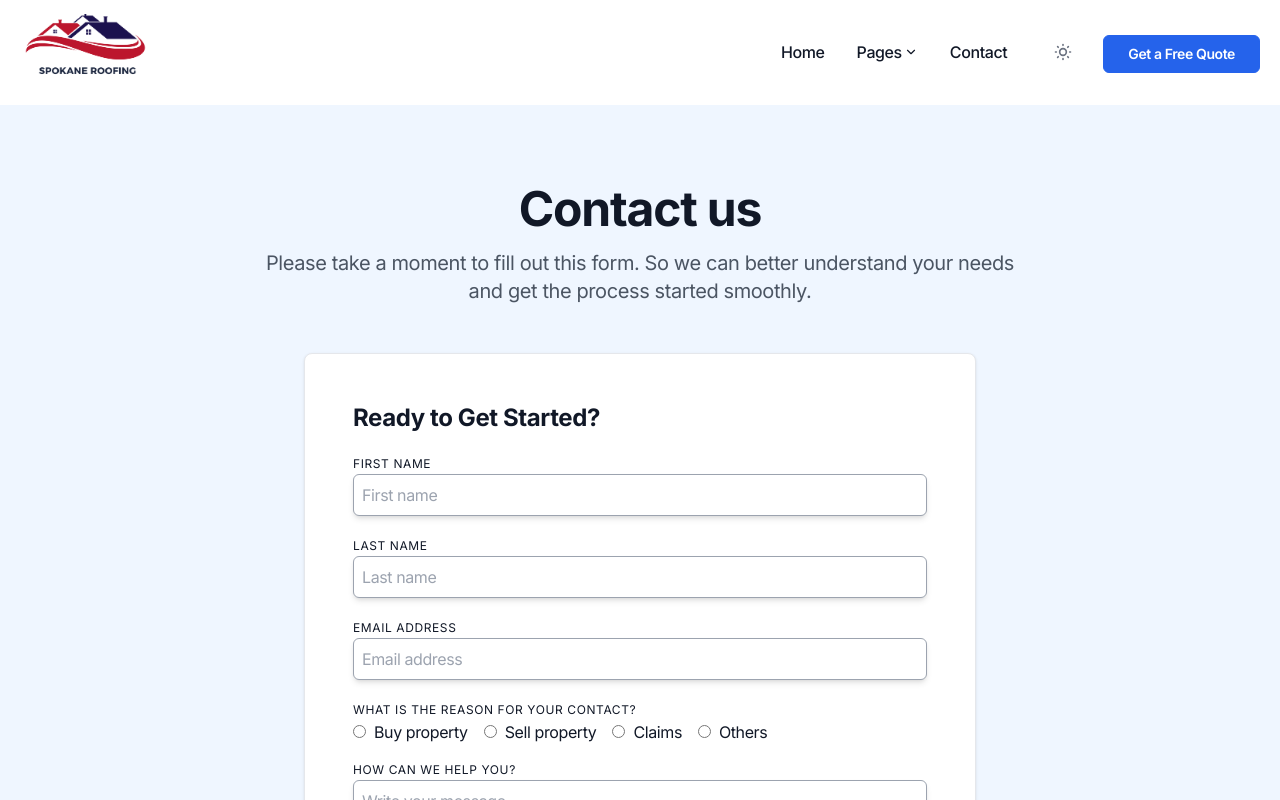
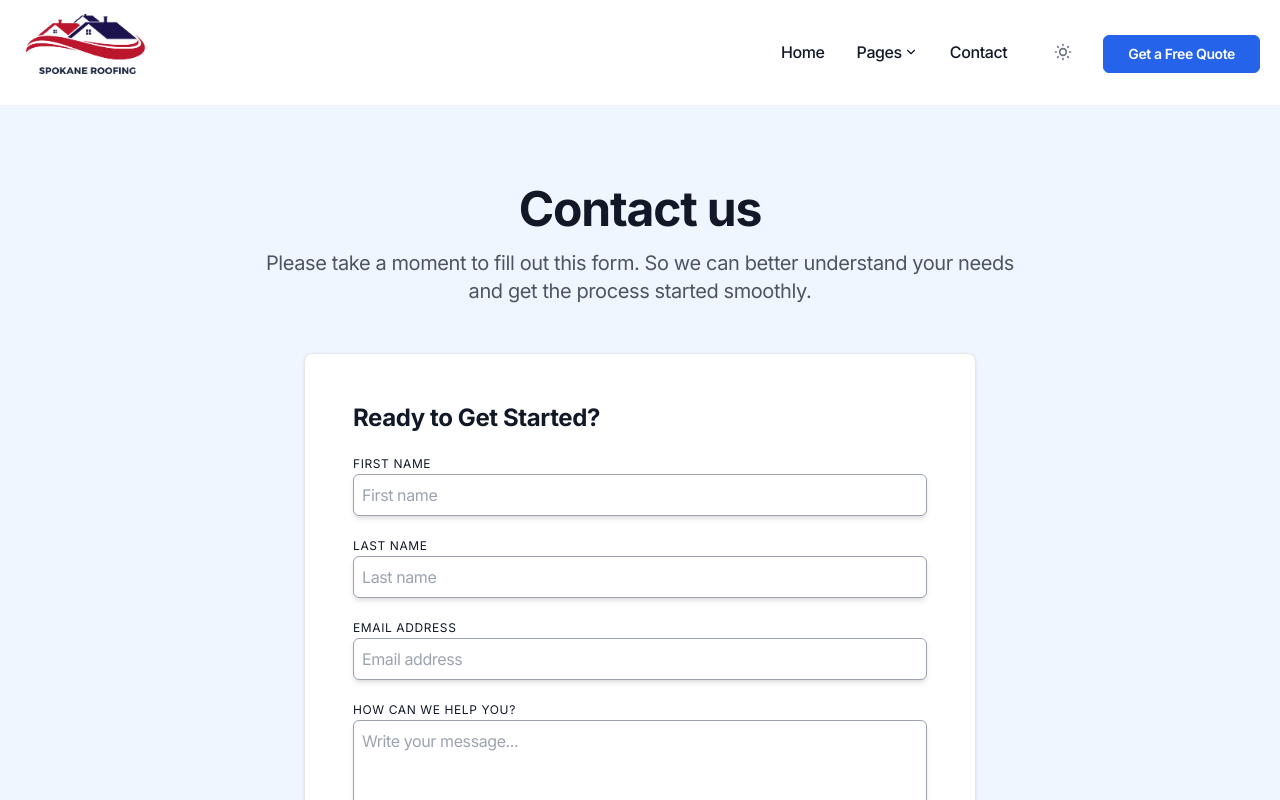
Before and after one commit to webDesignMumeishon/spokane-roofing, a Next.js app: page /contact in a window 1280 px wide. Shown: the top 800 px of the page. Built offline with nearby package versions, Linux system fonts and the light colour scheme.

Commit message:
change FAQ content

```diff
--- a/app/layout.tsx
+++ b/app/layout.tsx
@@ -17,7 +17,7 @@ export interface LayoutProps {
 }
 
 export const metadata: Metadata = {
-  metadataBase: new URL('https://spokane-realtors.com/'),
+  metadataBase: new URL('https://spokaneroofing.co/'),
   alternates: {
     canonical: '/',
   },
--- a/src/components/common/Form.tsx
+++ b/src/components/common/Form.tsx
@@ -77,30 +77,6 @@ const Form = ({
               </div>
             ))}
         </div>
-        {/* Radio buttons */}
-        {radioBtns && (
-          <div className="mx-0 mb-1 sm:mb-3">
-            <span className="pb-1 text-xs uppercase tracking-wider">{radioBtns?.label}</span>
-            <div className="flex flex-wrap">
-              {radioBtns.radios.map(({ label }, index) => (
-                <div key={`radio-btn-${index}`} className="mr-4 items-baseline">
-                  <input
-                    id={label}
-                    type="radio"
-                    name={label}
-                    value={`value${index}`}
-                    checked={radioBtnValue === `value${index}`}
-                    onChange={changeRadioBtnsHandler}
-                    className="cursor-pointer"
-                  />
-                  <label htmlFor={label} className="ml-2">
-                    {label}
-                  </label>
-                </div>
-              ))}
-            </div>
-          </div>
-        )}
         {/* Textarea */}
         {textarea && (
           <div className={`mx-0 mb-1 sm:mb-4`}>
--- a/src/components/common/FormHero.tsx
+++ b/src/components/common/FormHero.tsx
@@ -77,30 +77,6 @@ const FormHero = ({
               </div>
             ))}
         </div>
-        {/* Radio buttons */}
-        {radioBtns && (
-          <div className="mx-0 mb-1 sm:mb-3">
-            <span className="pb-1 text-xs uppercase tracking-wider">{radioBtns?.label}</span>
-            <div className="flex flex-wrap">
-              {radioBtns.radios.map(({ label }, index) => (
-                <div key={`radio-btn-${index}`} className="mr-4 items-baseline">
-                  <input
-                    id={label}
-                    type="radio"
-                    name={label}
-                    value={`value${index}`}
-                    checked={radioBtnValue === `value${index}`}
-                    onChange={changeRadioBtnsHandler}
-                    className="cursor-pointer"
-                  />
-                  <label htmlFor={label} className="ml-2">
-                    {label}
-                  </label>
-                </div>
-              ))}
-            </div>
-          </div>
-        )}
         {/* Textarea */}
         {textarea && (
           <div className={`mx-0 mb-1 sm:mb-2`}>
--- a/src/config.js
+++ b/src/config.js
@@ -1,6 +1,6 @@
 module.exports.SITE = {
   name: 'Spokane Roofing',
-  origin: 'https://spokane-realtors.com/',
+  origin: 'https://spokaneroofing.co/',
   basePathname: '/',
   trailingSlash: false,
   title: 'Spokane Roofing - Your Trusted Roofing Experts',
--- a/src/shared/data/pages/faqs.data.tsx
+++ b/src/shared/data/pages/faqs.data.tsx
@@ -36,30 +36,30 @@ export const faqs4Faqs: FAQsProps = {
       },
       items: [
         {
-          title: 'How do I start the process of buying a home with Spokane Roofing?',
-          description: `To start the process, simply contact us through our website or give us a call. Our team will schedule an initial consultation to understand your needs and preferences.`,
+          "title": "How do I start the process of getting a new roof with Spokane Roofing?",
+          "description": "To start the process, simply contact us through our website or give us a call. Our team will schedule an initial consultation to understand your needs and preferences."
         },
         {
-          title: 'What services do Spokane Roofing offer?',
-          description: `We offer a range of services including buying and selling homes, property management, market analysis, and real estate consultations.`,
+          "title": "What services does Spokane Roofing offer?",
+          "description": "We offer a range of services including roof installations, repairs, inspections, and maintenance for both residential and commercial properties."
         },
         {
-          title: "How long does it typically take to buy or sell a home?",
-          description: `The timeline can vary based on several factors. On average, buying a home can take 30-60 days from offer to closing, while selling a home can take 60-90 days. We strive to make the process as quick and efficient as possible.`,
+          "title": "How long does it typically take to install or repair a roof?",
+          "description": "The timeline can vary based on several factors. On average, roof installations can take 1-2 weeks, while repairs can take a few days. We strive to make the process as quick and efficient as possible."
         },
         {
-          title: "What areas do you serve?",
-          description: `We primarily serve Spokane and the surrounding areas, including Spokane Valley, Liberty Lake, and Cheney.`,
+          "title": "What areas do you serve?",
+          "description": "We primarily serve Spokane and the surrounding areas, including Spokane Valley, Liberty Lake, and Cheney."
         },
         {
-          title: 'How do you determine the value of my home?',
-          description: `We conduct a comprehensive market analysis considering factors such as recent sales, current market trends, and the unique features of your property to provide an accurate valuation.`,
+          "title": "How do you determine the cost of a roofing project?",
+          "description": "We conduct a comprehensive assessment considering factors such as the size and pitch of the roof, the materials required, and the extent of the work needed to provide an accurate cost estimate."
         },
         {
-          title: 'What are the costs associated with buying or selling a home?',
-          description: `For buyers, costs may include inspection fees, appraisal fees, and closing costs. Sellers typically pay for agent commissions and any repairs or improvements needed. We provide a detailed breakdown during our consultations.`,
-        },
-      ],
+          "title": "What are the costs associated with roofing services?",
+          "description": "Costs can include materials, labor, inspection fees, and any necessary permits. We provide a detailed breakdown during our consultations."
+        }
+      ]
     },
   ],
 };
```
Also changed, not shown: 1 other file (tests, documents, lock files or other folders).
